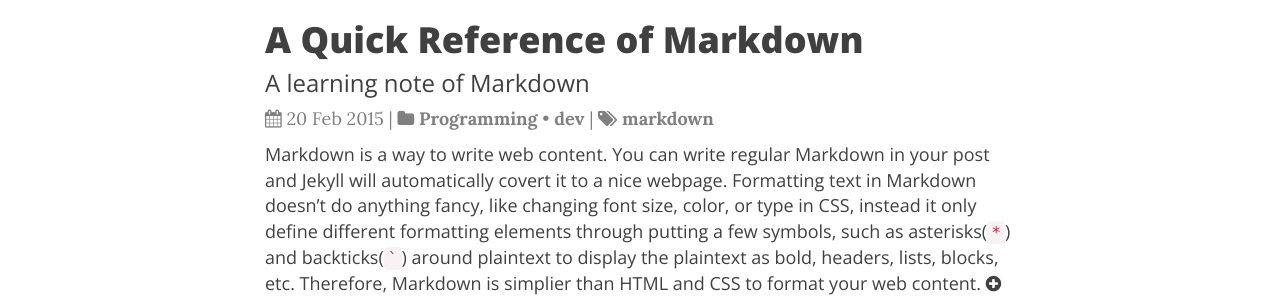
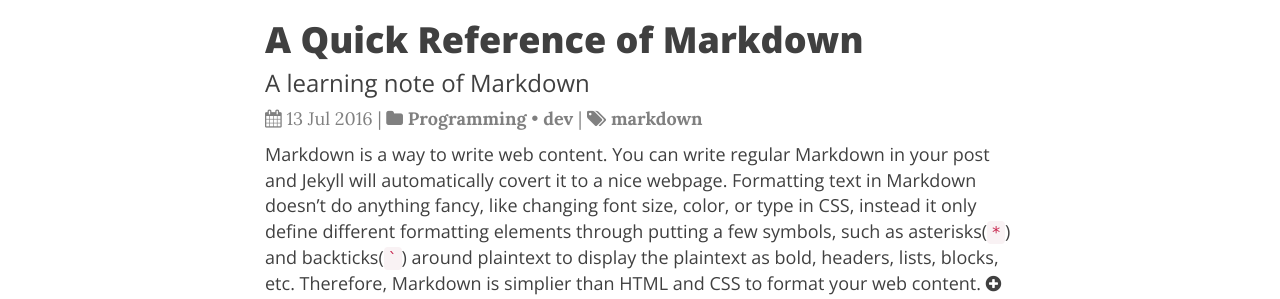
Before and after one commit to stonefl/stonefl.github.io, a Jekyll site: the page built from index.html, in a window 1280 px wide and 987 px high. Shown: the part 346-645 px from the top of the window. Built offline with Jekyll 4.4.1, drawn with Linux system fonts in a browser that asks for light colours; nearby versions of some CDN libraries; the list of posts is cut into pages by our own code.

Commit message:
Updated 2015-02-20-test-markdown.md

```diff
--- a/_posts/2015-02-20-test-markdown.md
+++ b/_posts/2015-02-20-test-markdown.md
@@ -8,6 +8,7 @@
 categories:
   - Programming
 tags: Markdown
+date: '2016-07-13'
 ---
 
 [Markdown](http://markdowntutorial.com/) is a way to write web content. You can write regular Markdown in your post and Jekyll will automatically covert it to a nice webpage. Formatting text in Markdown doesn't do anything fancy, like changing font size, color, or type in CSS, instead it only define different formatting elements through putting a few symbols, such as asterisks(`*`) and backticks(`` ` ``) around plaintext to display the plaintext as bold, headers, lists, blocks, etc. Therefore, Markdown is simplier than HTML and CSS to format your web content.
```
